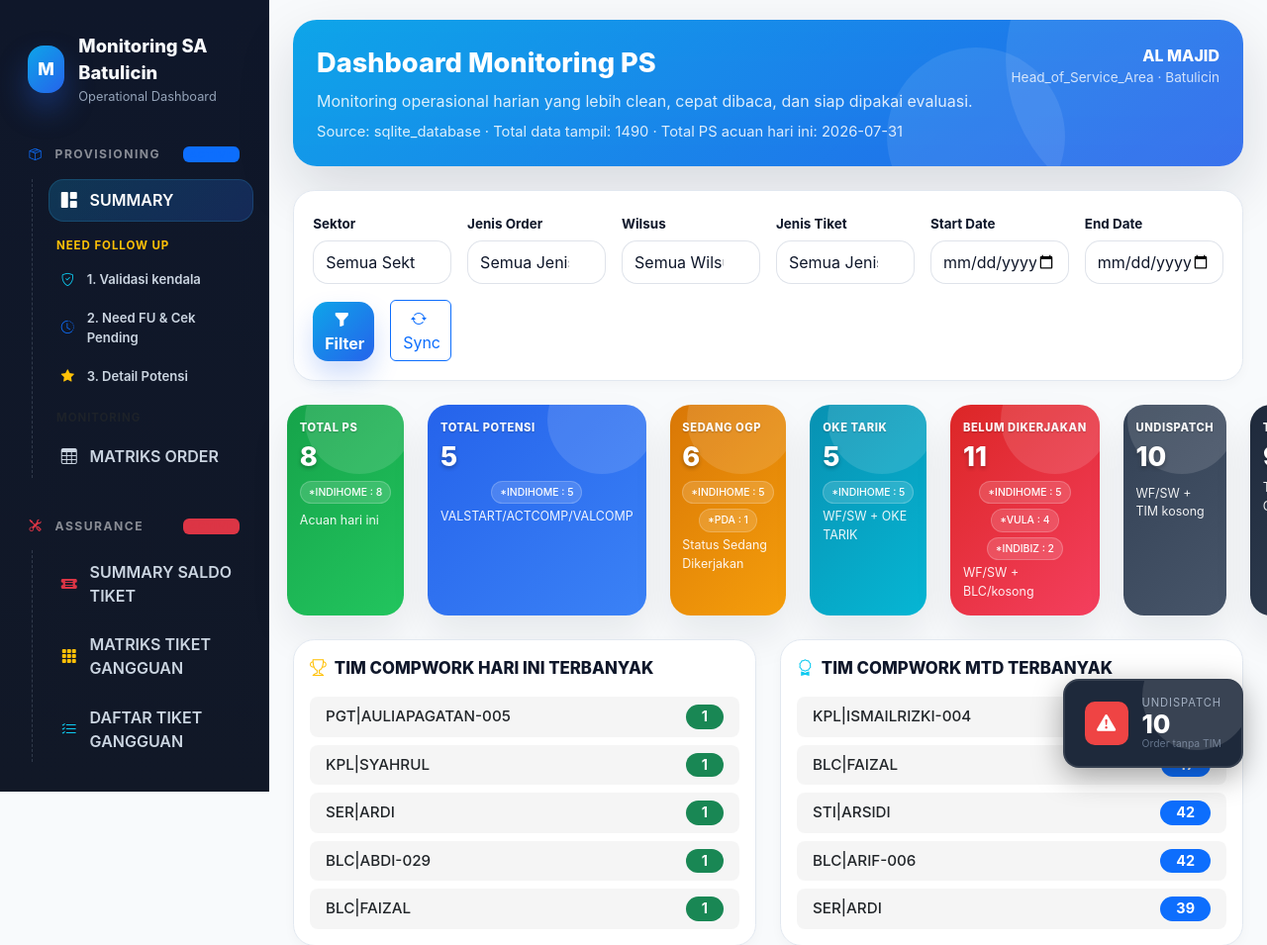
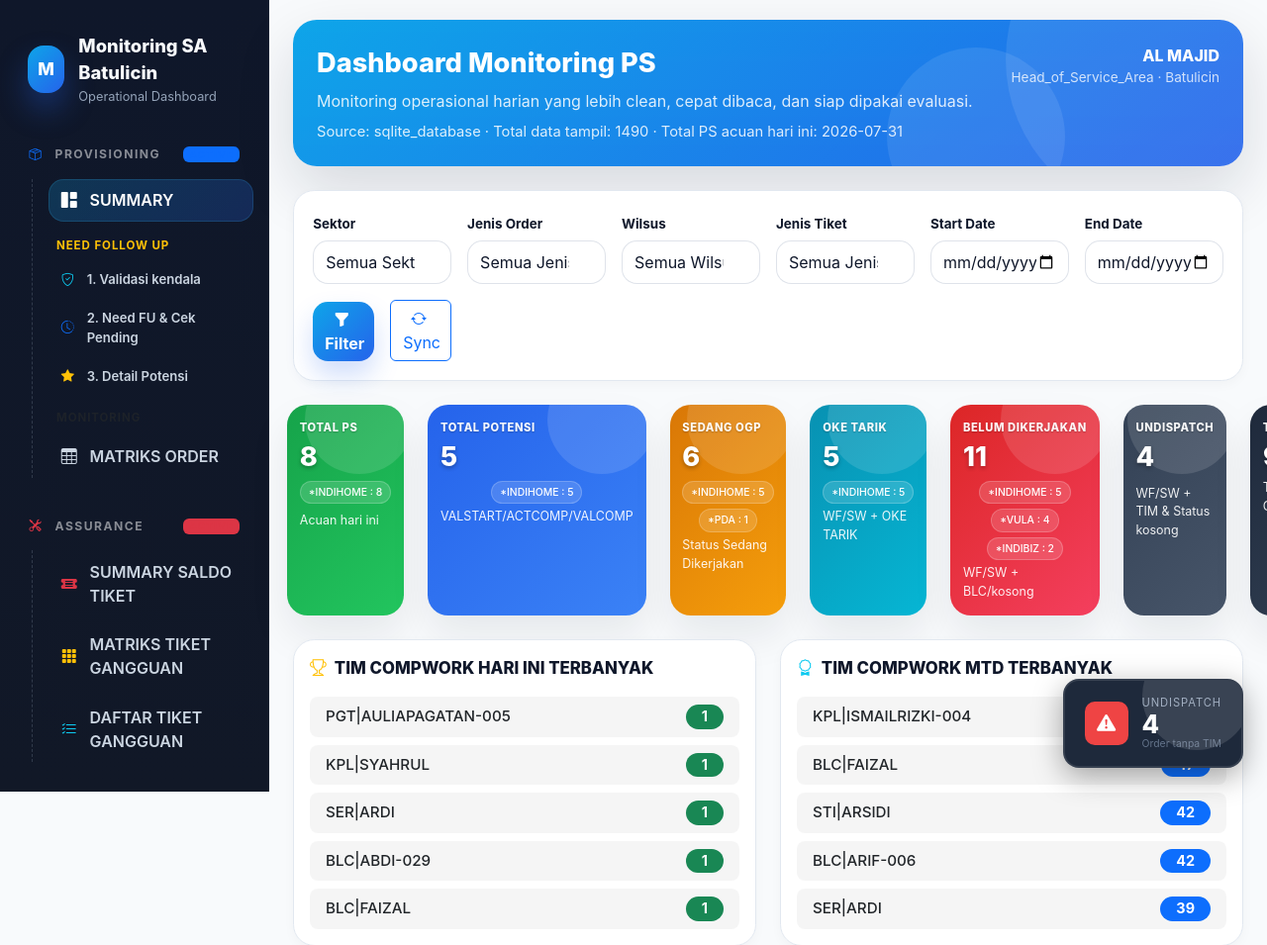
Before and after one commit to almajid2911-alt/monitoring-sa-batulicin, a Flask app: page / in a window 1280 px wide; the page is wider, and only the part inside the window is pictured. Shown: the top 955 px of that part at 99% size. Run offline with Flask 3, Linux system fonts and the light colour scheme; some libraries are stand-ins or nearby versions.

Commit message:
Restrict Provisioning Undispatch to strictly EMPTY status morning

```diff
--- a/app.py
+++ b/app.py
@@ -179,6 +179,11 @@ def is_truthy_text(value: str) -> bool:
     return normalize_text(value) != ""
 
 
+def is_empty_status_m(value: str | None) -> bool:
+    s = normalize_upper(value)
+    return s in {"", "-", "NONE", "EMPTY", "KOSONG"}
+
+
 def parse_sheet_date(value: str) -> str:
     text = normalize_text(value)
     if not text:
@@ -341,7 +346,7 @@ def build_summary(all_rows: list[dict[str, str]], total_ps_rows: list[dict[str,
             if status_m in {"BELUM DIKERJAKAN", ""} and is_truthy_text(tim) and tim != "-":
                 categories["belum"].append(row)
 
-            if not is_truthy_text(tim) or tim == "-":
+            if (not is_truthy_text(tim) or tim == "-") and is_empty_status_m(status_m):
                 categories["undispatch"].append(row)
 
     def get_breakdown(rows):
@@ -1178,7 +1183,8 @@ def load_dashboard_data(start_date: str, end_date: str, sektor: str = "", jenis_
     undispatch_count = sum(
         1 for r in filtered_rows
         if normalize_upper(r.get("Status")) in {"WORKFAIL", "STARTWORK"}
-        and not is_truthy_text(r.get("TIM", ""))
+        and (not is_truthy_text(r.get("TIM", "")) or r.get("TIM") == "-")
+        and is_empty_status_m(r.get("status morning"))
     )
 
     # Build ps_today_rows:
@@ -1621,7 +1627,12 @@ def api_dashboard_detail():
             and str(r.get("TIM")).strip() != "-"
         ]
     elif category == "undispatch":
-        result = [r for r in filtered_rows if normalize_upper(r.get("Status")) in {"WORKFAIL", "STARTWORK"} and not is_truthy_text(r.get("TIM", ""))]
+        result = [
+            r for r in filtered_rows
+            if normalize_upper(r.get("Status")) in {"WORKFAIL", "STARTWORK"}
+            and (not is_truthy_text(r.get("TIM", "")) or r.get("TIM") == "-")
+            and is_empty_status_m(r.get("status morning"))
+        ]
     elif category == "idle_teams":
         # Logic to identify IDLE teams from Matrix source
         now_utc = datetime.now(timezone.utc)
--- a/templates/dashboard_order.html
+++ b/templates/dashboard_order.html
@@ -261,7 +261,7 @@
                   <div class="metric-label text-truncate w-100">Undispatch</div>
                   <div class="metric-value" id="metric-undispatch">{{ summary.undispatch }}</div>
                   <div id="undispatch-breakdown-container" class="ps-badge-container"></div>
-                  <div class="metric-footnote mt-1">WF/SW + TIM kosong</div>
+                  <div class="metric-footnote mt-1">WF/SW + TIM &amp; Status kosong</div>
                 </div>
               </div>
             </div>
```
